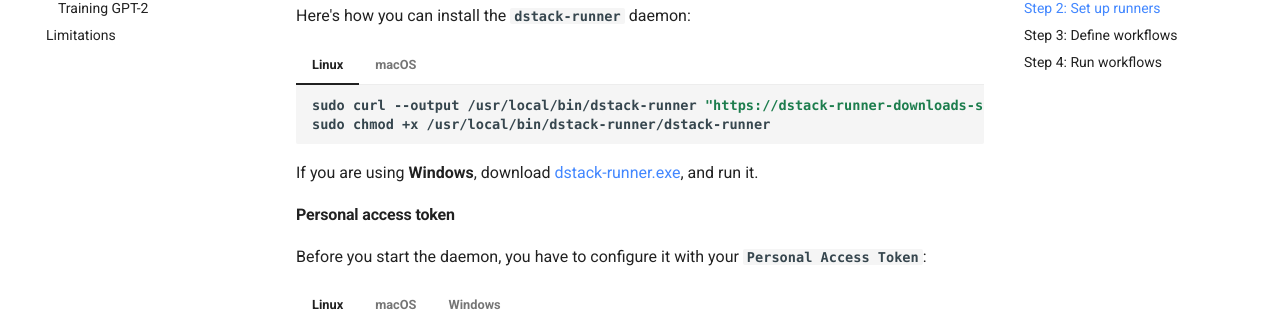
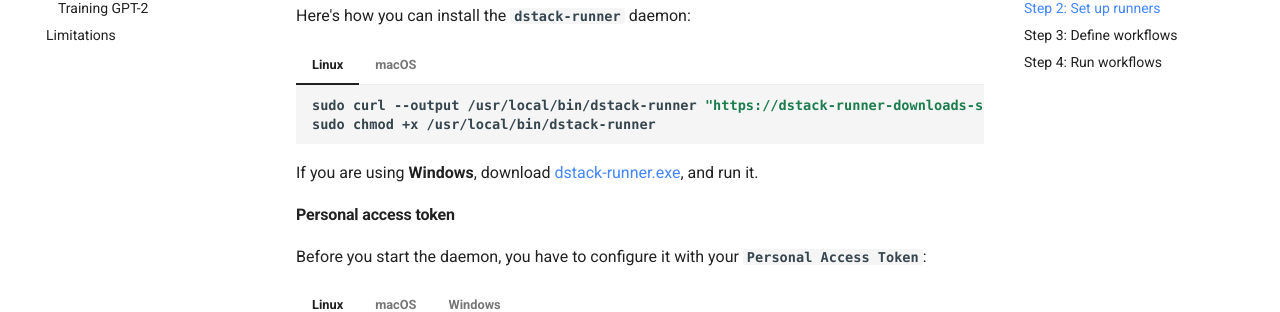
Before and after one commit to dstackai/dstack.github.io, an MkDocs documentation site: the page built from docs/index.md, in a window 1280 px wide and 900 px high, scrolled down 2576 px. Shown: the part 144-456 px from the top of the window. Built offline with MkDocs 1.6.1 and Material for MkDocs 9.7.7, drawn with Linux system fonts in a browser that asks for light colours; comment, search, counter and statistics services are not loaded.

Commit message:
- Important fix: the 'chmod' instruction was incorrect

````diff
--- a/docs/index.md
+++ b/docs/index.md
@@ -105,14 +105,14 @@
 
     ```bash
     sudo curl --output /usr/local/bin/dstack-runner "https://dstack-runner-downloads-stgn.s3.eu-west-1.amazonaws.com/latest/binaries/dstack-runner-linux-amd64"
-    sudo chmod +x /usr/local/bin/dstack-runner/dstack-runner
+    sudo chmod +x /usr/local/bin/dstack-runner
     ```
 
 === "macOS"
 
     ```bash
     sudo curl --output /usr/local/bin/dstack-runner "https://dstack-runner-downloads-stgn.s3.eu-west-1.amazonaws.com/latest/binaries/dstack-runner-darwin-amd64"
-    sudo chmod +x /usr/local/bin/dstack-runner/dstack-runner
+    sudo chmod +x /usr/local/bin/dstack-runner
     ```
 
 If you are using **Windows**, download [dstack-runner.exe](https://dstack-runner-downloads-stgn.s3.eu-west-1.amazonaws.com/latest/binaries/dstack-runner-windows-amd64.exe), and run it.
````
Also changed, not shown: docs/gpt-2.md (+2 -2 lines).
